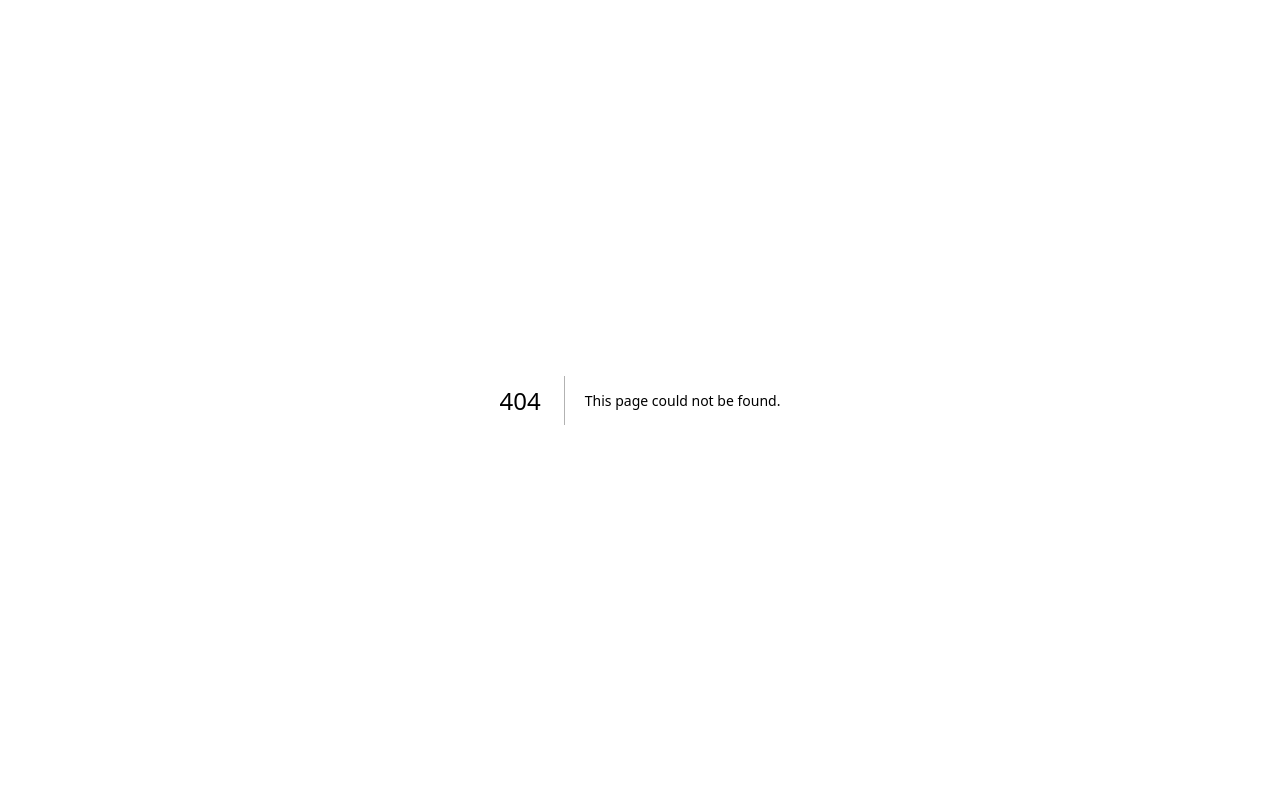
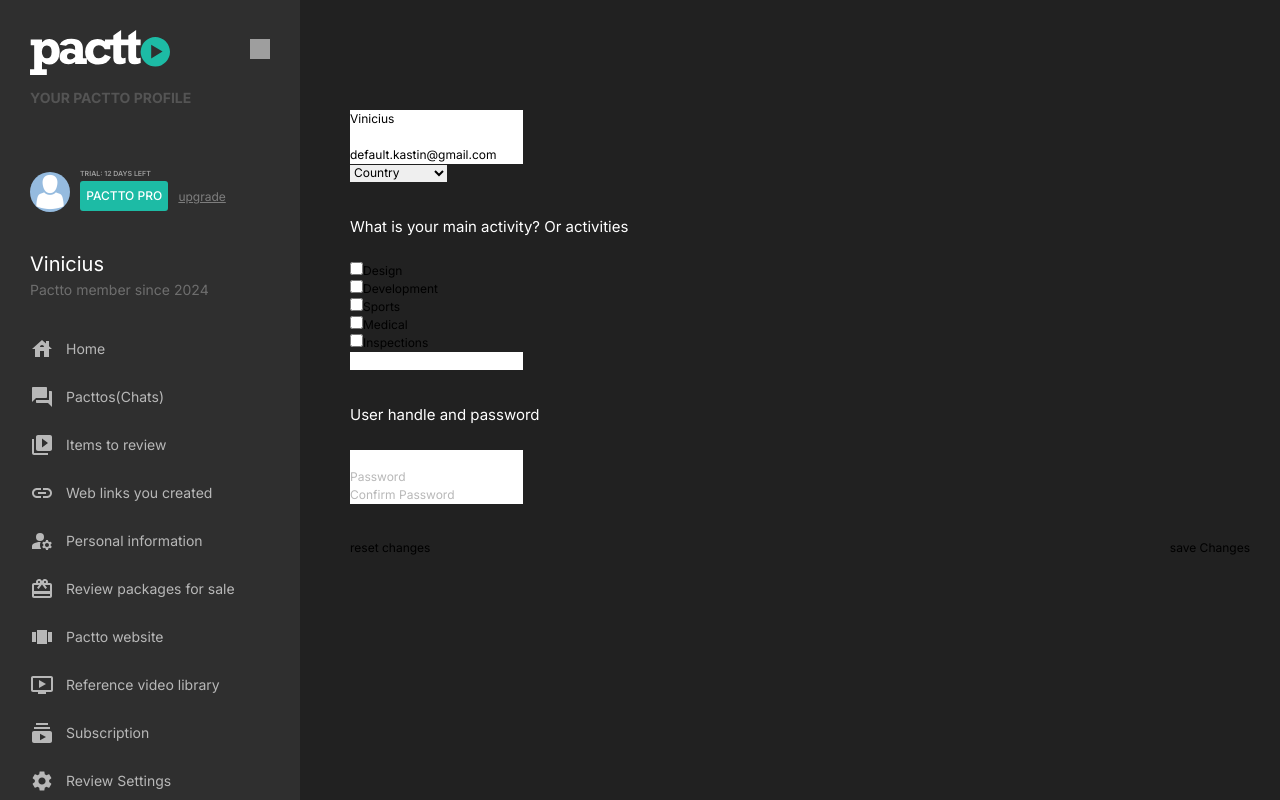
Before and after one commit to vinicius3g/pactto, a Next.js app: page /personal-information in a window 1280 px wide. Before the commit this address had no page. Built offline with nearby package versions, Linux system fonts and the light colour scheme; grey boxes are pictures that could not be loaded.

Commit message:
feat(personal-information): pagina de informaçao pessoal

```diff
--- /dev/null
+++ b/src/app/personal-information/index.tsx
@@ -0,0 +1,181 @@
+'use client'
+
+import { useState } from "react";
+import Menu from "@/components/Menu/Menu";
+import { SubmitHandler, useForm } from 'react-hook-form';
+
+interface IFormInput {
+  firstName: string;
+  lastName: string;
+  email: string;
+  country: string;
+  activities: string[];
+  username: string;
+  password: string;
+  confirmPassword: string;
+  other: string;
+}
+
+export const PersonalInformation = () => {
+  const [menuOpen, setMenuOpen] = useState(true);
+  const { register, handleSubmit, formState: { errors }, watch, reset } = useForm<IFormInput>();
+  const onSubmit: SubmitHandler<IFormInput> = data => console.log(data);
+
+  const handleCloseMenu = () => {
+    setMenuOpen(!menuOpen);
+  }
+
+  const handleReset = () => {
+    reset({
+      firstName: "",
+      lastName: "",
+      email: "",
+      country: "",
+      activities: [],
+      username: "",
+      password: "",
+      confirmPassword: ""
+    });
+  }
+
+  return (
+    <>
+      <div className="p-12 pb-0">
+        <Menu handleClose={handleCloseMenu} close={menuOpen} />
+      </div>
+      <main className={`main ${menuOpen ? 'shifted' : ''} p-12`}>
+
+        <form className='forms mt-20' onSubmit={handleSubmit(onSubmit)}>
+          <div className="input_wrapper">
+            <input
+              className="general_input"
+              id="firstName"
+              {...register("firstName", { required: "First name is required" })}
+              defaultValue="Vinicius"
+            />
+            {errors.firstName && <p className="error">{errors.firstName.message}</p>}
+          </div>
+
+          <div className="input_wrapper">
+            <input
+              className="general_input"
+              id="lastName"
+              {...register("lastName", { required: "Last name is required" })}
+            />
+            {errors.lastName && <p className="error">{errors.lastName.message}</p>}
+          </div>
+
+          <div className="input_wrapper">
+            <input
+              className="general_input"
+              id="email"
+              {...register("email", { required: "Email is required" })}
+              defaultValue="default.kastin@gmail.com"
+            />
+            {errors.email && <p className="error">{errors.email.message}</p>}
+          </div>
+
+          <div className="input_wrapper">
+            <select
+              className="general_input"
+              id="country"
+              {...register("country", { required: "Country is required" })}
+            >
+              <option value="">Country</option>
+              <option value="Brazil">Brazil</option>
+              <option value="United States">United States</option>
+              <option value="Canada">Canada</option>
+              <option value="Germany">Germany</option>
+              <option value="France">France</option>
+            </select>
+
+            {errors.country && <p className="error">{errors.country.message}</p>}
+          </div>
+
+          <p className="text-2xl text-white mt-14 mb-10">
+            What is your main activity? Or activities
+          </p>
+
+          <div>
+            <div className="checkbox_wrapper">
+              <input type="checkbox" id="design" {...register("activities")} value="Design" />
+              <label htmlFor="design">Design</label>
+            </div>
+            <div className="checkbox_wrapper">
+              <input type="checkbox" id="development" {...register("activities")} value="Development" />
+              <label htmlFor="development">Development</label>
+            </div>
+            <div className="checkbox_wrapper">
+              <input type="checkbox" id="sports" {...register("activities")} value="Sports" />
+              <label htmlFor="sports">Sports</label>
+            </div>
+            <div className="checkbox_wrapper">
+              <input type="checkbox" id="medical" {...register("activities")} value="Medical" />
+              <label htmlFor="medical">Medical</label>
+            </div>
+            <div className="checkbox_wrapper">
+              <input type="checkbox" id="inspections" {...register("activities")} value="Inspections" />
+              <label htmlFor="inspections">Inspections</label>
+            </div>
+
+            <div className="input_wrapper">
+              <input
+                className="general_input_other"
+                id="other"
+                {...register("other")}
+              />
+            </div>
+          </div>
+          <p className="text-2xl text-white mt-14 mb-10">
+            User handle and password
+          </p>
+          <div className="input_wrapper">
+            <input
+              className="general_input"
+              id="username"
+              {...register("username", {
+                required: "User handle is required",
+                validate: value => value !== "default.kastin823" || "Invalid user name."
+              })}
+            />
+            {errors.username && <p className="error">{errors.username.message}</p>}
+          </div>
+
+          <div className="input_wrapper">
+            <input
+              className="general_input"
+              type="password"
+              id="password"
+              placeholder="Password"
+              {...register("password", { required: "Password is required" })}
+            />
+            {errors.password && <p className="error">{errors.password.message}</p>}
+          </div>
+
+          <div className="input_wrapper">
+            <input
+              className="general_input"
+              type="password"
+              id="confirmPassword"
+              placeholder="Confirm Password"
+              {...register("confirmPassword", {
+                required: "Please confirm your password",
+                validate: value => value === watch('password') || "Passwords do not match"
+              })}
+            />
+            {errors.confirmPassword && <p className="error">{errors.confirmPassword.message}</p>}
+          </div>
+
+          <div className="button_wrapper flex justify-between items-center mt-14">
+            <button className="reset" type="button" onClick={handleReset}>
+              <span>reset changes</span>
+            </button>
+            <button className="save" type="submit">
+              <span>save Changes</span>
+            </button>
+          </div>
+        </form>
+      </main>
+    </>
+  );
+}
--- /dev/null
+++ b/src/app/personal-information/page.tsx
@@ -0,0 +1,6 @@
+import { PersonalInformation } from '.';
+import '@/../styles/index.css';
+
+export default function Page() {
+  return <PersonalInformation />
+}
```
